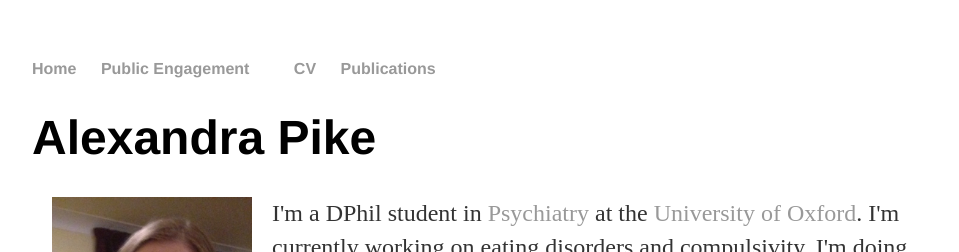
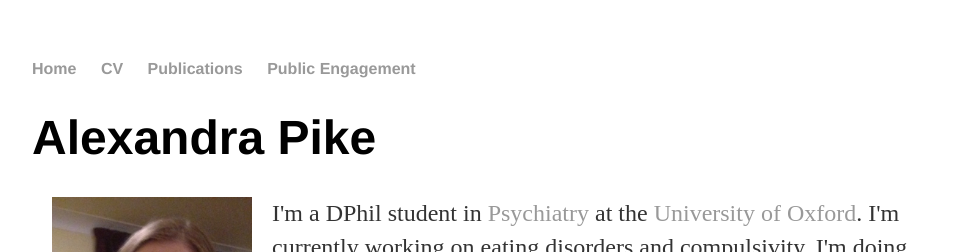
Before and after one commit to apike02/apike02.github.io, a Jekyll site: the page built from index.html, in a window 1280 px wide. Shown: the top 252 px of the page, without its empty margins (160-1119 px from the left). Built offline with Jekyll 4.4.1, drawn with Linux system fonts in a browser that asks for light colours.

```diff
--- a/_layouts/default.html
+++ b/_layouts/default.html
@@ -9,9 +9,9 @@
 			<nav>
 	    		<ul>
 	        		<li><a href="/">Home</a></li>
-				<li><a href="/outreach">Public Engagement<a/><li/>
 	        		<li><a href="/cv">CV</a></li>
 	        		<li><a href="/pubs">Publications</a></li>
+				<li><a href="/outreach">Public Engagement</a></li>
 	    		</ul>
 			</nav>
 			<div class="container">
```
